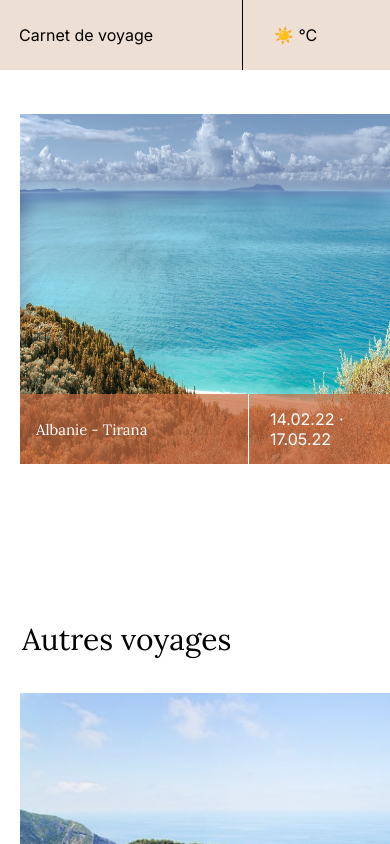
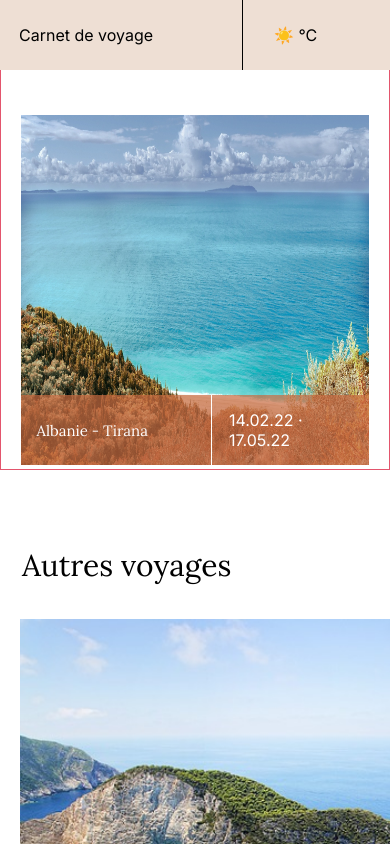
Before and after one commit to KatiaZd/Angular-BlogVoyage, an Angular app: page / in a window 390 px wide. Shown: the top 844 px of the page. Built offline with nearby package versions, Linux system fonts and the light colour scheme; no server answers.

Commit message:
CSS: Version mobile

```diff
--- a/src/app/components/last-article/last-article.component.css
+++ b/src/app/components/last-article/last-article.component.css
@@ -1,17 +1,24 @@
+section {
+    padding: 0 20px 0 20px;
+    border: 1px solid rgb(227, 85, 109);
+}
+
+
 img {
     height: 350px;
     width: 100%;
-    margin: 114px 20px 76px 20px;
+    /* margin: 114px 20px 76px 20px; */
+    margin-top: 114px;
 }
 
 .countryDate {
     /* color: white; */
     /* position: relative; */
     position: absolute;
-    width: 100%;
+    max-width: 100%;
     height: 70px;
-    left: 20px;
-    top: 394px;
+    left: 20.5px;
+    top: 395px;
     background: rgba(201, 107, 65, 0.7);
     color: white;
     grid-template-columns: 10fr 1fr 1fr;
@@ -21,6 +28,9 @@ img {
             align-items: center;
     display: grid;
     padding-left: 16px;
+    margin-right: 21px;
+
+
 
 }
 
--- a/src/app/components/last-article/last-article.component.html
+++ b/src/app/components/last-article/last-article.component.html
@@ -1,5 +1,4 @@
-
-
+<section>
 
 <div *ngFor="let article of lastArticle">
   <a routerLink="/articles/{{article.id}}">
@@ -15,3 +14,5 @@
       </div>
   </a>
 </div>
+
+</section>
```
Lines whose indentation alone changed are shown as unchanged.
